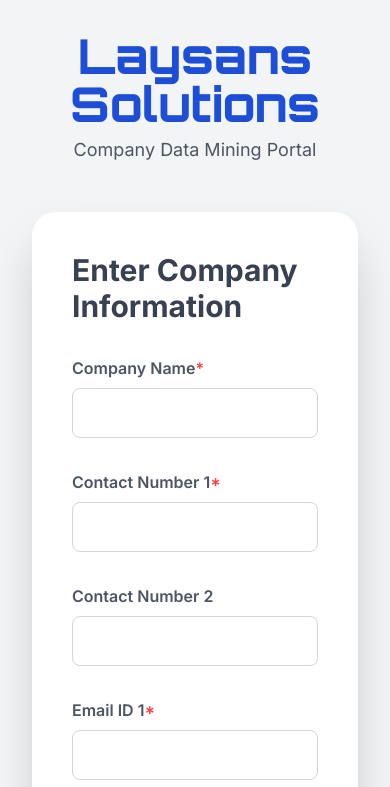
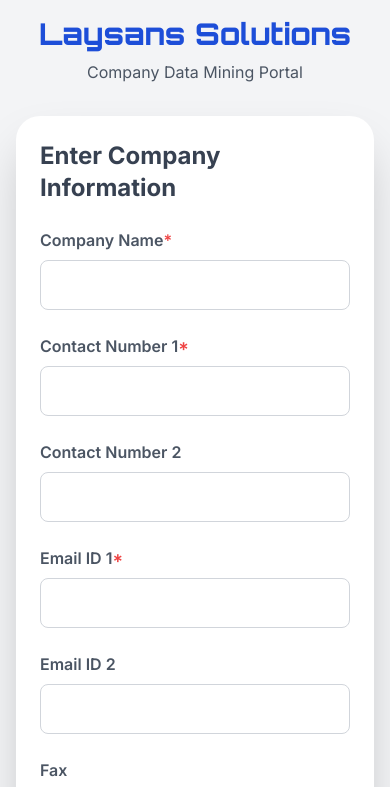
Before and after one commit to Sivaremo/Demo, a plain HTML site: page index.html in a window 390 px wide. Shown: the top 787 px of the page. Drawn offline with nearby package versions, Linux system fonts and the light colour scheme.

Commit message:
Update index.html
Updated

```diff
--- a/index.html
+++ b/index.html
@@ -7,7 +7,7 @@
   <script src="https://cdn.tailwindcss.com"></script>
   <link rel="preconnect" href="https://fonts.googleapis.com">
   <link rel="preconnect" href="https://fonts.gstatic.com" crossorigin>
-  <link href="https://fonts.googleapis.com/css2?family=Inter:ital,opsz,wght@0,14..32,100..900;1,14..32,100..900&family=Orbitron:wght@400..900&display=swap" rel="stylesheet">
+  <link href="https://fonts.googleapis.com/css2?family=Inter:ital,wght@0,100..900;1,100..900&family=Orbitron:wght@400..900&display=swap" rel="stylesheet">
   <style>
     h1 {
       font-family: "Orbitron", sans-serif;
@@ -18,19 +18,19 @@
   </style>
 </head>
 
-<body class="bg-gray-100 min-h-screen p-8">
+<body class="bg-gray-100 min-h-screen p-4 md:p-8">
 
   <!-- Header -->
-  <header class="text-center mb-12">
-    <h1 class="text-5xl font-extrabold text-blue-700">Laysans Solutions</h1>
-    <p class="text-lg text-gray-600 mt-2">Company Data Mining Portal</p>
+  <header class="text-center mb-8 md:mb-12">
+    <h1 class="text-3xl md:text-5xl font-extrabold text-blue-700">Laysans Solutions</h1>
+    <p class="text-base md:text-lg text-gray-600 mt-2">Company Data Mining Portal</p>
   </header>
 
   <!-- Form Section -->
-  <section id="formSection" class="max-w-6xl mx-auto bg-white p-10 rounded-3xl shadow-2xl">
-    <h2 class="text-3xl font-bold text-gray-700 mb-8">Enter Company Information</h2>
+  <section id="formSection" class="max-w-6xl mx-auto bg-white p-6 md:p-10 rounded-3xl shadow-2xl">
+    <h2 class="text-2xl md:text-3xl font-bold text-gray-700 mb-6 md:mb-8">Enter Company Information</h2>
 
-    <form id="companyForm" class="grid grid-cols-1 md:grid-cols-2 gap-8">
+    <form id="companyForm" class="grid grid-cols-1 md:grid-cols-2 gap-6 md:gap-8">
       <!-- Company Name -->
       <div>
         <label class="block mb-2 font-semibold text-gray-600">Company Name<span class="text-red-500">*</span></label>
@@ -121,7 +121,7 @@
 
       <!-- Submit Button -->
       <div class="md:col-span-2 flex justify-center mt-8">
-        <button type="submit" class="bg-blue-600 text-white font-semibold px-10 py-3 rounded-xl hover:bg-blue-700 transition duration-300">
+        <button type="submit" class="w-full md:w-auto bg-blue-600 text-white font-semibold px-8 md:px-10 py-3 rounded-xl hover:bg-blue-700 transition duration-300">
           Save Company Info
         </button>
       </div>
@@ -129,13 +129,13 @@
   </section>
 
   <!-- Report Section -->
-  <section id="reportSection" class="max-w-4xl mx-auto bg-white p-10 rounded-3xl shadow-2xl mt-16 hidden text-center">
-    <h2 class="text-3xl font-bold text-gray-700 mb-8">Download Company Data Report</h2>
+  <section id="reportSection" class="max-w-4xl mx-auto bg-white p-6 md:p-10 rounded-3xl shadow-2xl mt-12 md:mt-16 hidden text-center">
+    <h2 class="text-2xl md:text-3xl font-bold text-gray-700 mb-6 md:mb-8">Download Company Data Report</h2>
 
     <!-- Company Link Display -->
-    <div id="companyLinkDisplay" class="mb-8 text-blue-600 underline text-lg"></div>
+    <div id="companyLinkDisplay" class="mb-6 md:mb-8 text-blue-600 underline text-base md:text-lg"></div>
 
-    <button onclick="downloadCSV()" class="bg-green-600 text-white font-semibold px-10 py-3 rounded-xl hover:bg-green-700 transition duration-300">
+    <button onclick="downloadCSV()" class="w-full md:w-auto bg-green-600 text-white font-semibold px-8 md:px-10 py-3 rounded-xl hover:bg-green-700 transition duration-300">
       Download CSV
     </button>
   </section>
```
